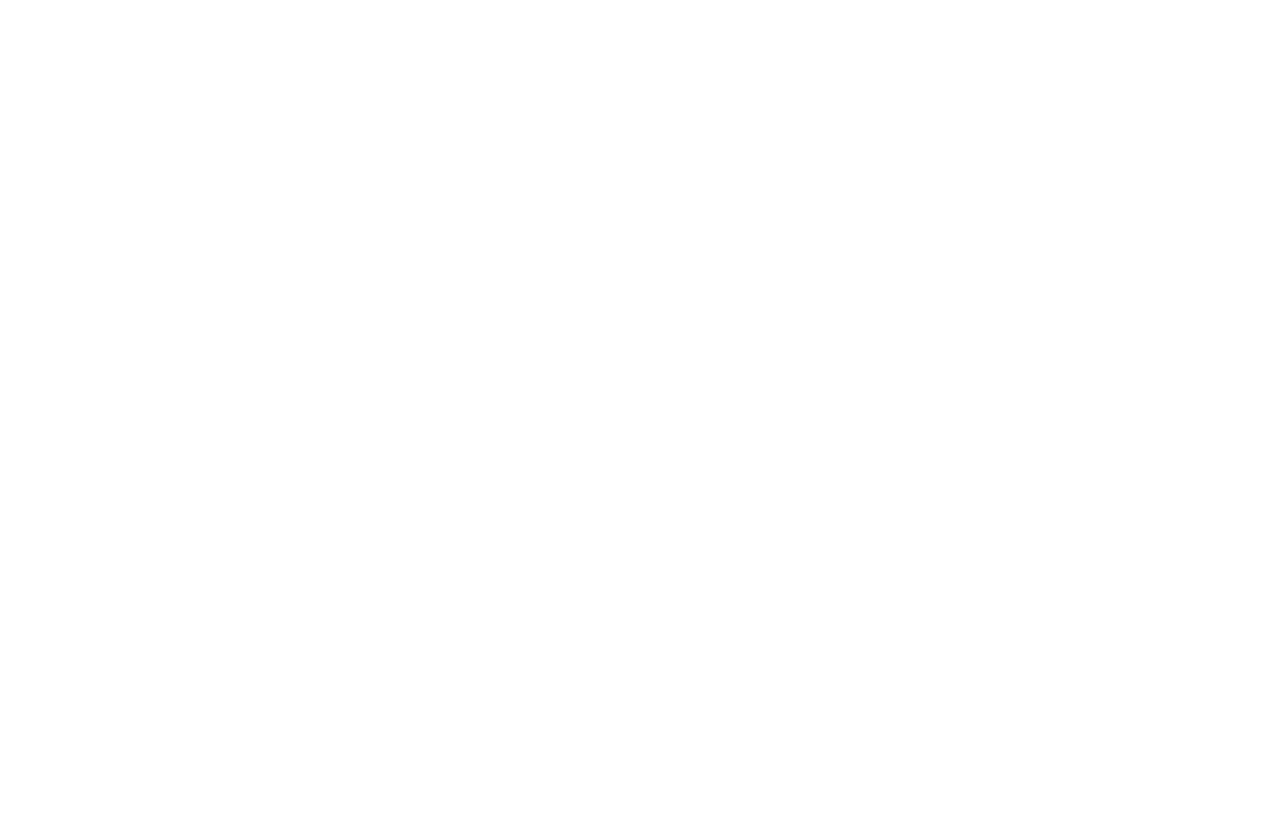
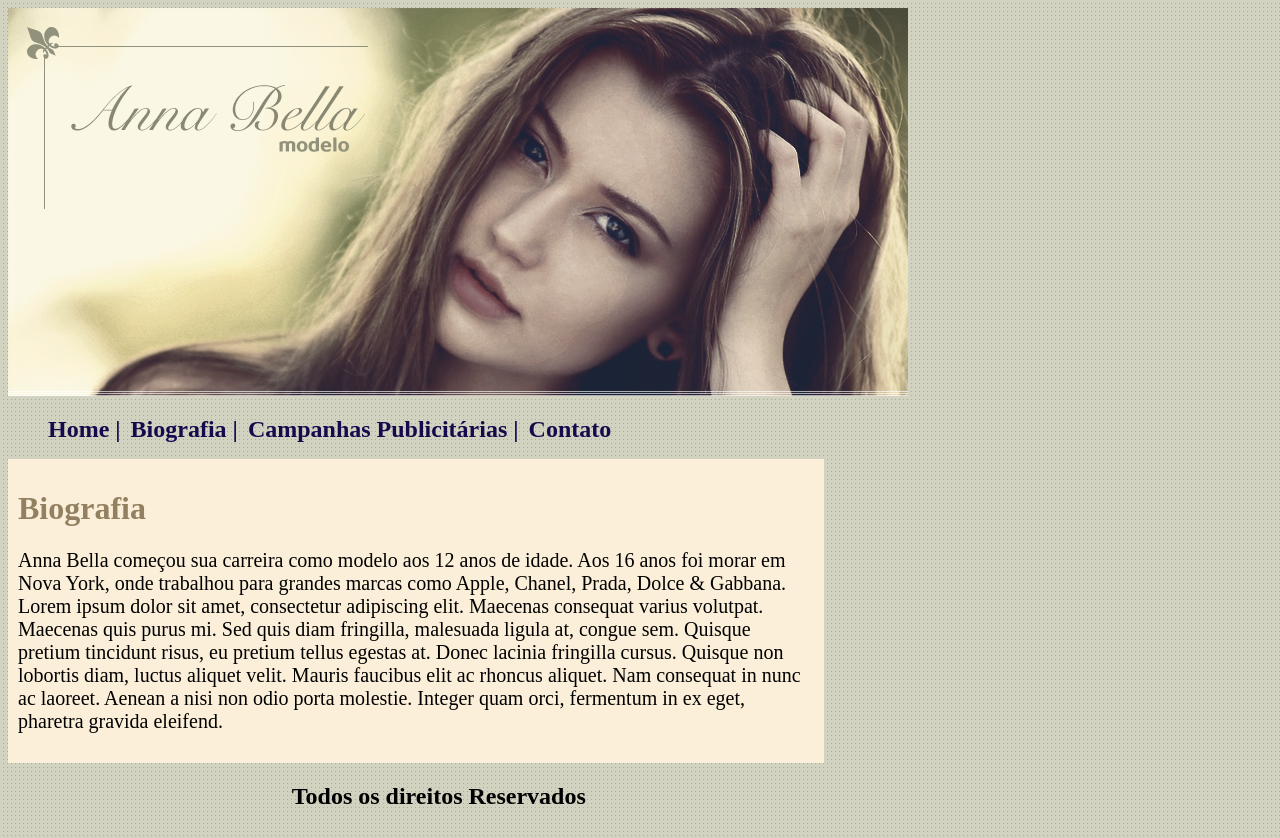
Before and after one commit to DiegoGoncalves92/AnaBela-page, a plain HTML site: page biografia.html in a window 1280 px wide. Before the commit the page ends 800 px from the top, so only its background shows below. Drawn offline with Linux system fonts and the light colour scheme.

Commit message:
Finalizada a biografia

```diff
--- a/biografia.html
+++ b/biografia.html
@@ -3,9 +3,45 @@
 <head>
     <meta charset="UTF-8">
     <meta name="viewport" content="width=device-width, initial-scale=1.0">
-    <title>Document</title>
+    <link rel="stylesheet" href="stilo/style.css">
+    <title>Biografia</title>
 </head>
 <body>
 
+    <section class="capa__anna">
+        <img  src="imagens/capa.png" alt="Anna Bella" title="Anna Bella" />
+    </section>
+
+    <header>
+        <nav>
+            <ul class="header__lista">
+                <li><a class="header__a" href="/index.html" target="_blank">Home |</a></li>
+                <li><a class="header__a" href="/biografiaa.html" target="_blank">Biografia |</a></li>
+                <li><a class="header__a" href="/campanha.html" target="_blank">Campanhas Publicitárias |</a></li>
+                <li><a class="header__a" href="/contato.html" target="_blank">Contato </a></li>
+            </ul>
+        </nav>
+    </header>
+
+    <div class="sobre__anna">
+        <h1 class="titulo__nome">Biografia</h1>
+
+        <p class="biografia__ana">
+            Anna Bella começou sua carreira como modelo aos 12 anos de idade.
+            Aos 16 anos foi morar em Nova York, onde trabalhou para grandes marcas
+            como Apple, Chanel, Prada, Dolce & Gabbana. Lorem ipsum dolor sit amet, consectetur adipiscing elit.
+            Maecenas consequat varius volutpat. Maecenas quis purus mi. Sed quis diam fringilla, malesuada ligula at,
+            congue sem. Quisque pretium tincidunt risus, eu pretium tellus egestas at. Donec lacinia fringilla cursus.
+            Quisque non lobortis diam, luctus aliquet velit. Mauris faucibus elit ac rhoncus aliquet. Nam consequat in
+            nunc ac laoreet. Aenean a nisi non odio porta molestie. Integer quam orci, fermentum in ex eget, pharetra
+            gravida eleifend.
+        </p>
+
+    </div>
+
+    <footer class="footer">
+        <a>Todos os direitos Reservados</a>
+    </footer>
+
 </body>
 </html>
--- a/stilo/style.css
+++ b/stilo/style.css
@@ -26,7 +26,7 @@ body{
 }
 
 .sobre__anna{
-   width: 65%;
+   width: 63%;
     background:#fbefd9;
     gap: 10px;
     padding: 10px;
```
Also changed, not shown: index.html (+4 -4 lines).
